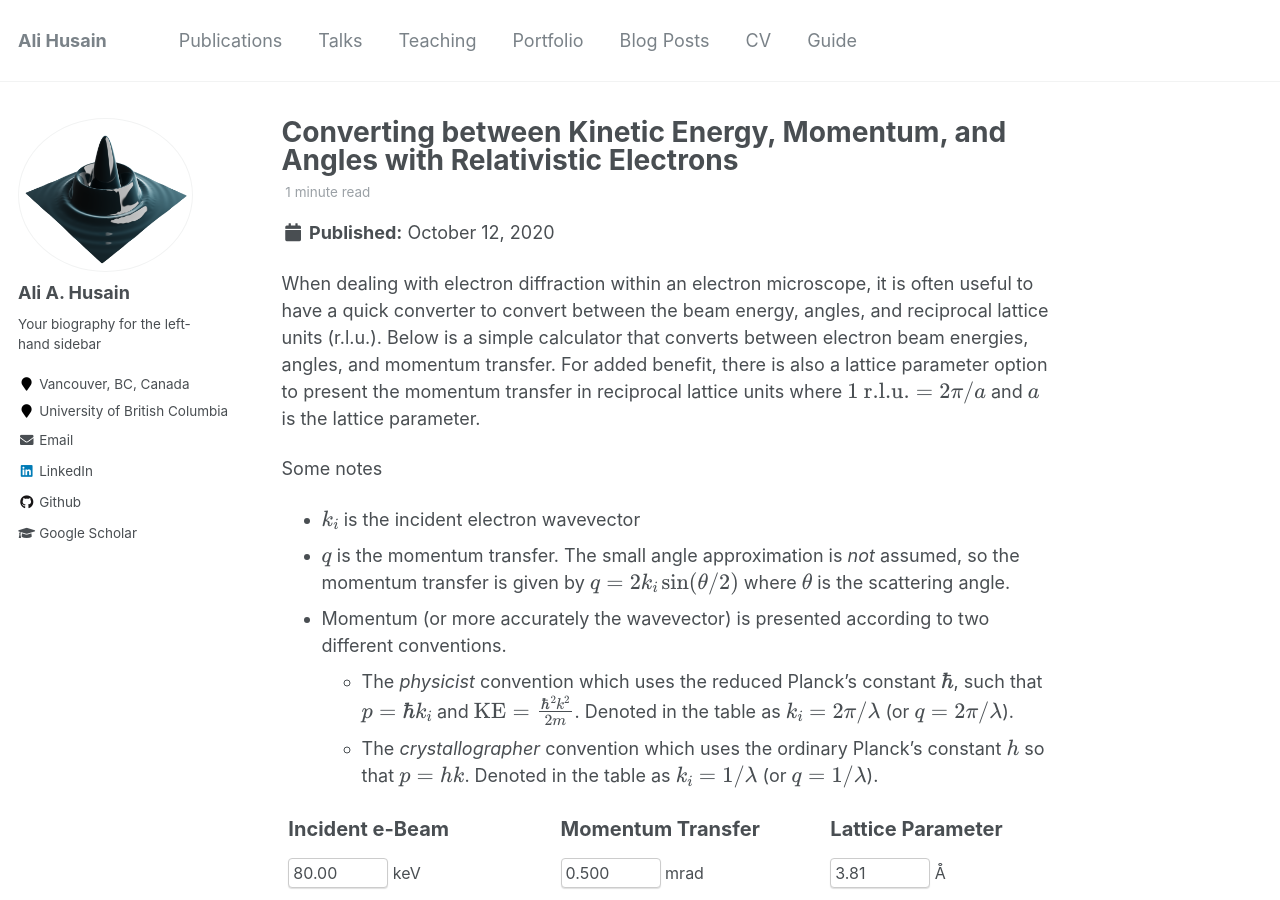
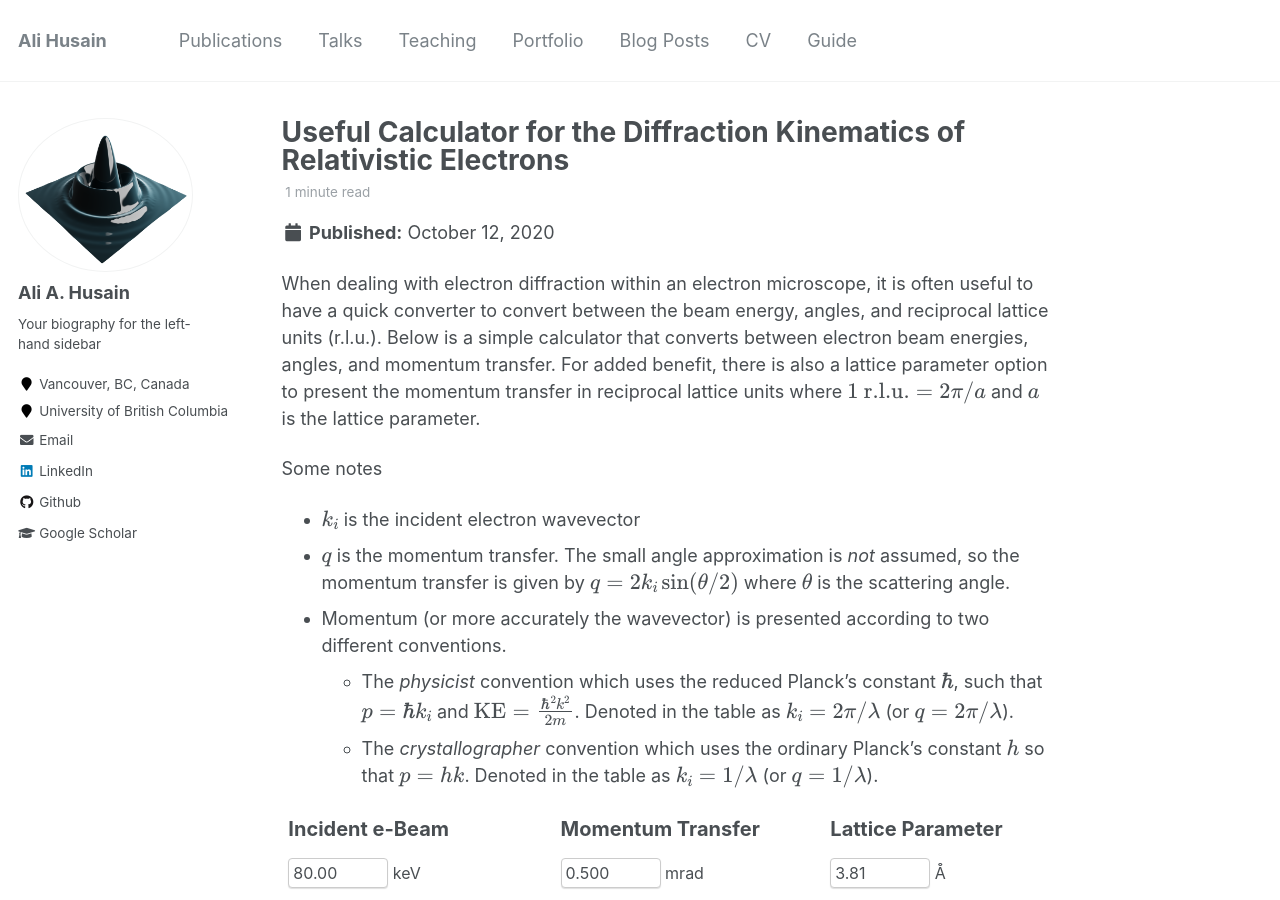
Before and after one commit to ahusain/ahusain.github.io, a Jekyll site: the page built from _posts/2020-10-12-ebeam-conversion-table.md, in a window 1280 px wide and 900 px high. Built offline with Jekyll 4.4.1, drawn with Linux system fonts in a browser that asks for light colours; formulas are drawn with MathJax 3.

Commit message:
Update 2020-10-12-ebeam-conversion-table.md
renamed post on electron kinematics

```diff
--- a/_posts/2020-10-12-ebeam-conversion-table.md
+++ b/_posts/2020-10-12-ebeam-conversion-table.md
@@ -1,7 +1,7 @@
 ---
-title: 'Converting between Kinetic Energy, Momentum, and Angles with Relativistic Electrons'
+title: 'Useful Calculator for the Diffraction Kinematics of Relativistic Electrons'
 date: 2020-10-12
-permalink: /posts/2020/10/relativistic-electron-conversion/
+permalink: /posts/2020/10/relativistic-electron-kinematics/
 tags:
   - electron beam
   - widget
```
